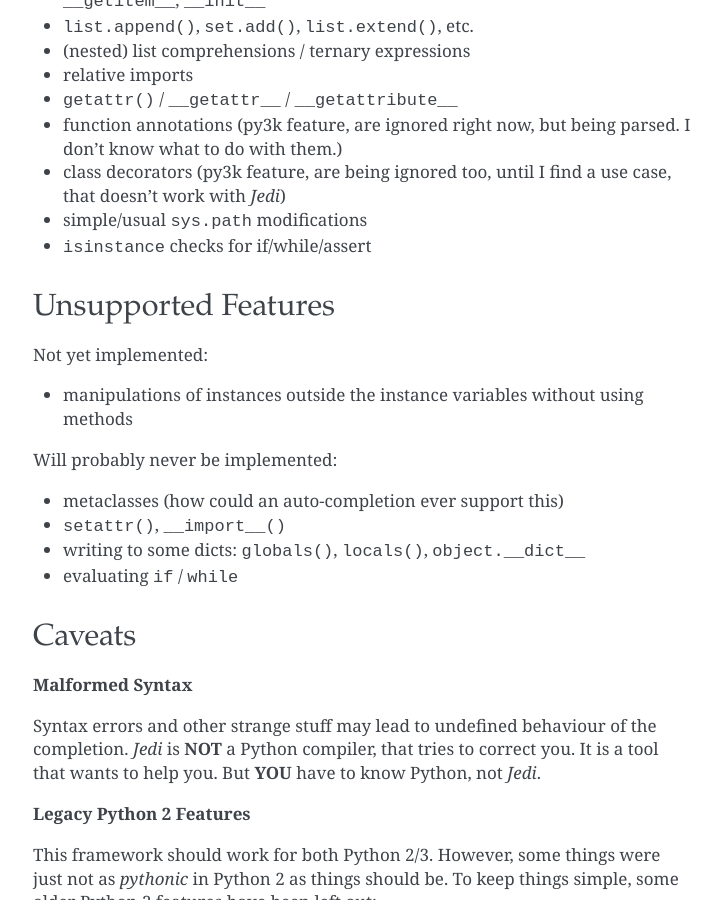
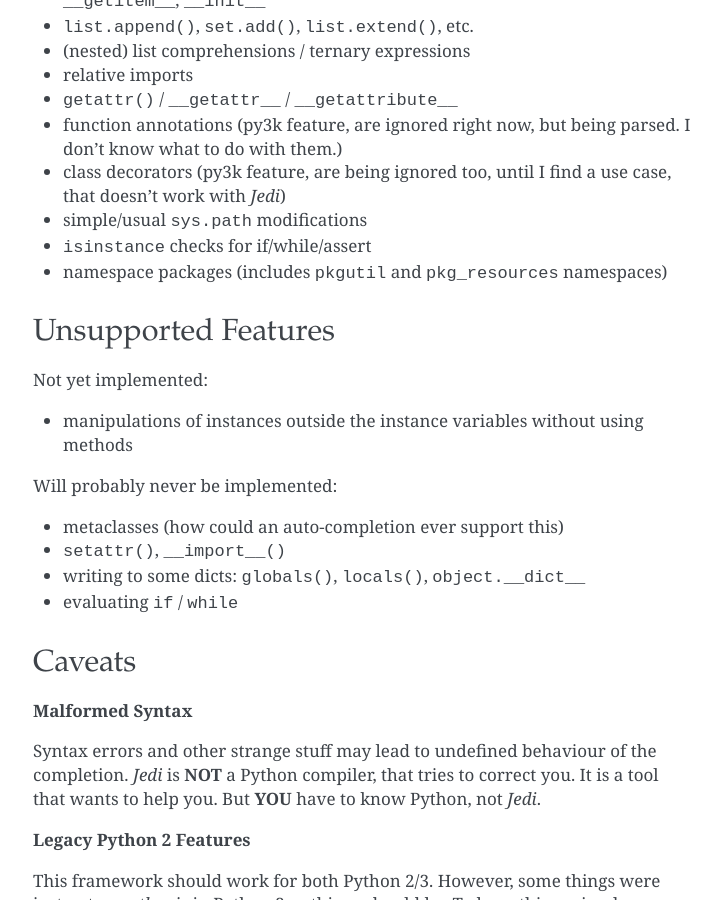
Before and after one commit to davidhalter/jedi, a Sphinx documentation site: the page built from docs/docs/features.rst, in a window 1280 px wide and 900 px high, scrolled down 645 px. Shown: the whole window, without its empty margins (387-1107 px from the left). Built offline with Sphinx 7.4.7, drawn with Linux system fonts in a browser that asks for light colours.

Commit message:
add namespaces to feature list

```diff
--- a/docs/docs/features.rst
+++ b/docs/docs/features.rst
@@ -40,6 +40,7 @@ Supported Python Features
   case, that doesn't work with |jedi|)
 - simple/usual ``sys.path`` modifications
 - ``isinstance`` checks for if/while/assert
+- namespace packages (includes ``pkgutil`` and ``pkg_resources`` namespaces)
 
 
 Unsupported Features
```
